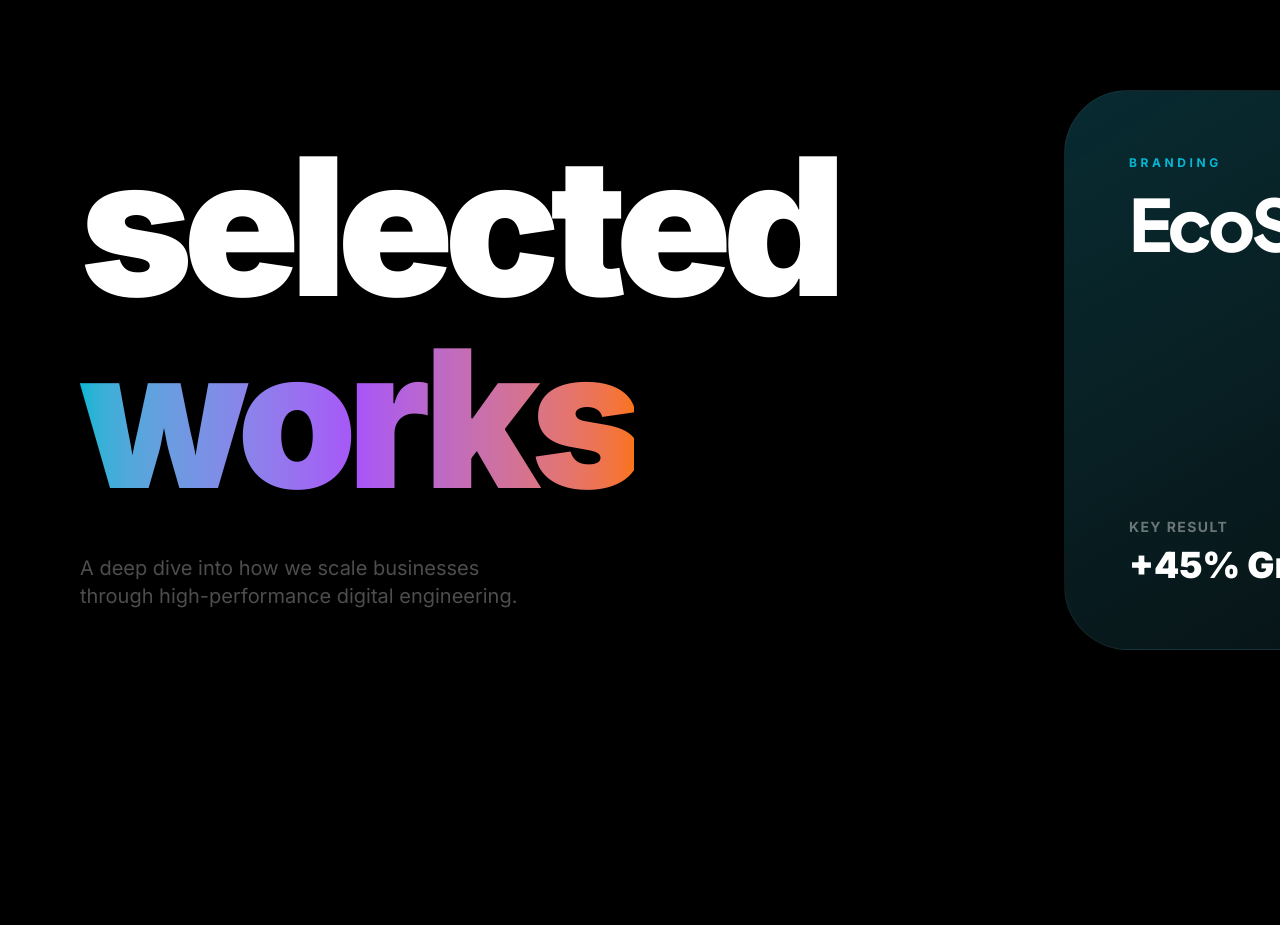
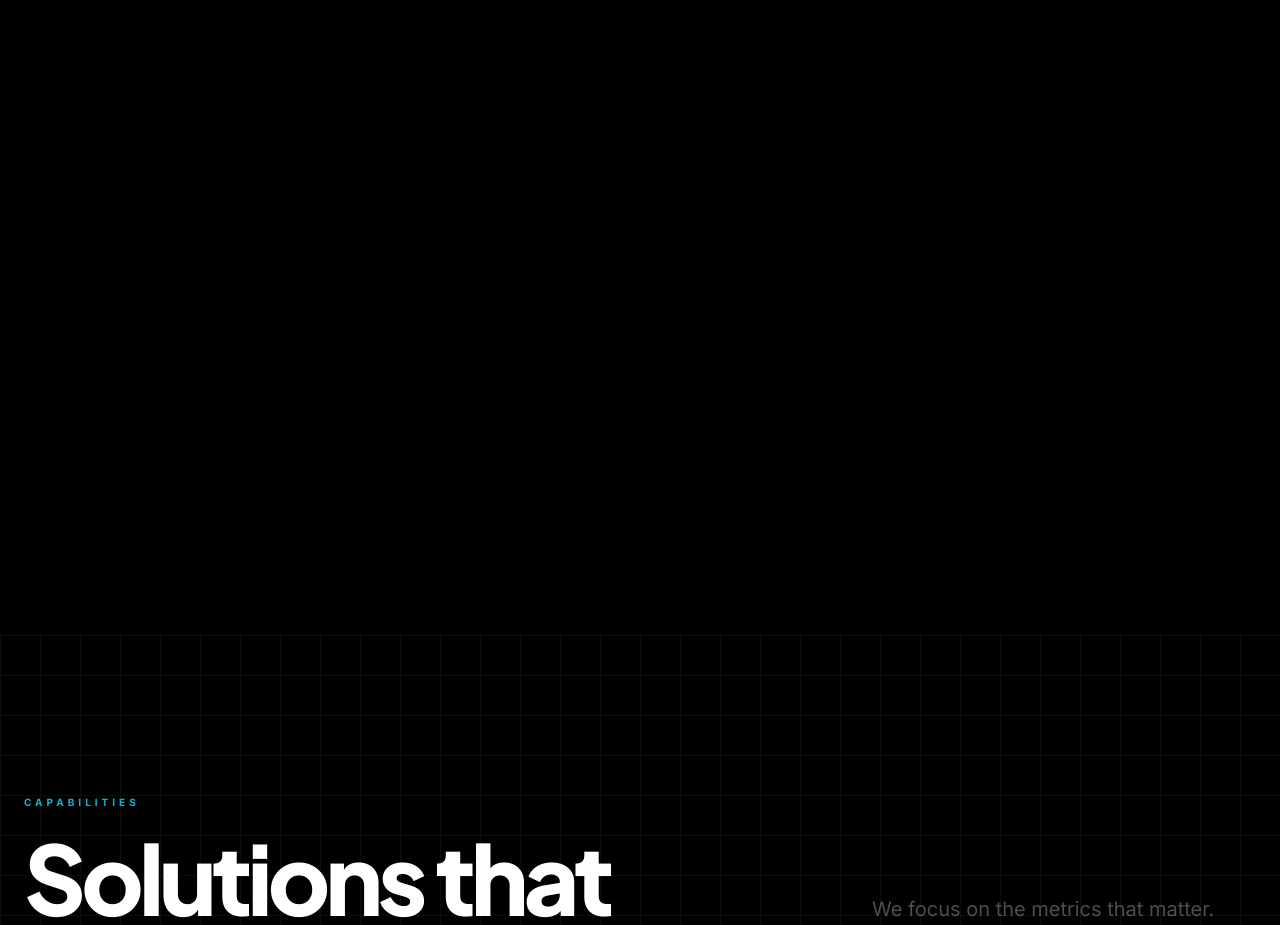
Before and after one commit to JKD-codes/AVOIX, a Next.js app: page / in a window 1280 px wide. Shown: the part 1320-2245 px from the top of the page. Built offline with nearby package versions, Linux system fonts and the light colour scheme.

Commit message:
feat: add mask split text animation to selected works heading

```diff
--- a/src/components/PortfolioSlider.tsx
+++ b/src/components/PortfolioSlider.tsx
@@ -4,8 +4,31 @@
 import { gsap } from "gsap";
 import { ScrollTrigger } from "gsap/ScrollTrigger";
 import { ArrowUpRight } from "lucide-react";
+import { motion } from "framer-motion";
 
 gsap.registerPlugin(ScrollTrigger);
+
+const containerVariants = {
+  hidden: { opacity: 1 },
+  visible: {
+    opacity: 1,
+    transition: {
+      staggerChildren: 0.15,
+      delayChildren: 0.1,
+    },
+  },
+};
+
+const textVariants = {
+  hidden: { y: "100%" },
+  visible: {
+    y: 0,
+    transition: {
+      duration: 1,
+      ease: [0.16, 1, 0.3, 1], // Custom cubic-bezier for premium feel
+    },
+  },
+};
 
 const projects = [
   { id: 1, name: "EcoScale", category: "Branding", result: "+45% Growth", color: "from-accent-cyan/20" },
@@ -64,11 +87,21 @@
         <div ref={scrollRef} className="min-h-screen w-[480vw] flex flex-row relative items-center">
           {/* Header Card */}
           <div className="h-[70vh] w-[80vw] flex-shrink-0 flex flex-col justify-center px-20">
-             <h2 className="text-[12rem] font-black text-white leading-none tracking-tighter lowercase">
-               selected <br />
-               <span className="text-gradient">works</span>
-             </h2>
-             <p className="text-xl text-white/30 max-w-md mt-10 font-inter">
+             <motion.h2
+               variants={containerVariants}
+               initial="hidden"
+               whileInView="visible"
+               viewport={{ once: false, amount: 0.3 }}
+               className="text-[12rem] font-black text-white leading-none tracking-tighter lowercase"
+              >
+               <div className="overflow-hidden">
+                 <motion.span variants={textVariants} className="block">selected</motion.span>
+               </div>
+               <div className="overflow-hidden">
+                 <motion.span variants={textVariants} className="block text-gradient">works</motion.span>
+               </div>
+             </motion.h2>
+             <p className="text-xl text-white/30 max-w-md mt-10 font-inter font-medium leading-relaxed">
                A deep dive into how we scale businesses through high-performance digital engineering.
              </p>
           </div>
@@ -104,10 +137,20 @@
         /* Mobile Vertical View */
         <div className="container mx-auto px-6 py-20 flex flex-col gap-16">
           <div className="mb-10">
-             <h2 className="text-6xl md:text-8xl font-black text-white leading-none tracking-tighter lowercase">
-               selected <br />
-               <span className="text-gradient">works</span>
-             </h2>
+             <motion.h2
+               variants={containerVariants}
+               initial="hidden"
+               whileInView="visible"
+               viewport={{ once: false, amount: 0.3 }}
+               className="text-6xl md:text-8xl font-black text-white leading-none tracking-tighter lowercase"
+              >
+               <div className="overflow-hidden">
+                 <motion.span variants={textVariants} className="block">selected</motion.span>
+               </div>
+               <div className="overflow-hidden">
+                 <motion.span variants={textVariants} className="block text-gradient">works</motion.span>
+               </div>
+             </motion.h2>
              <p className="text-lg text-white/30 max-w-md mt-6 font-inter">
                A deep dive into how we scale businesses through high-performance digital engineering.
              </p>
```
